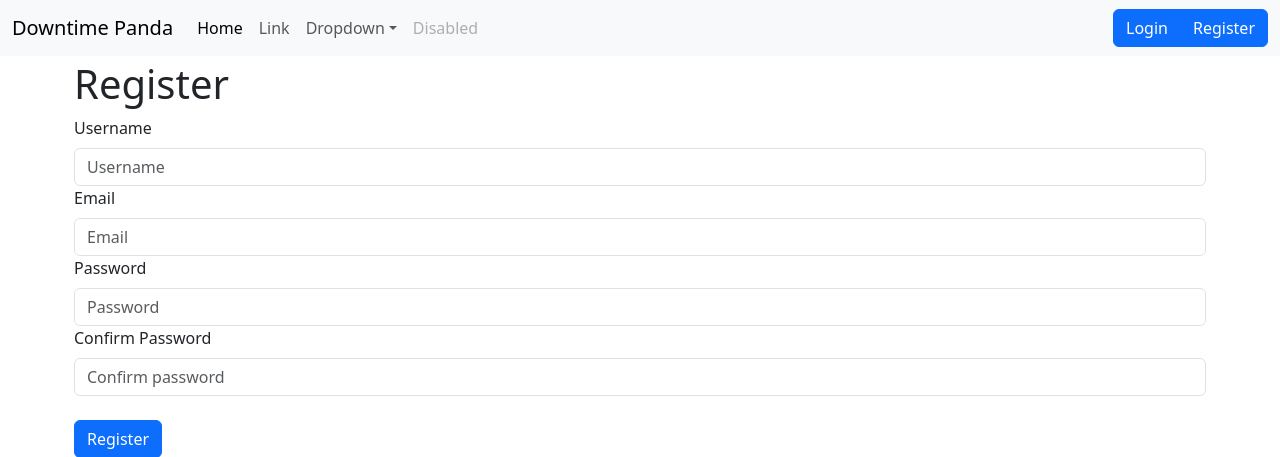
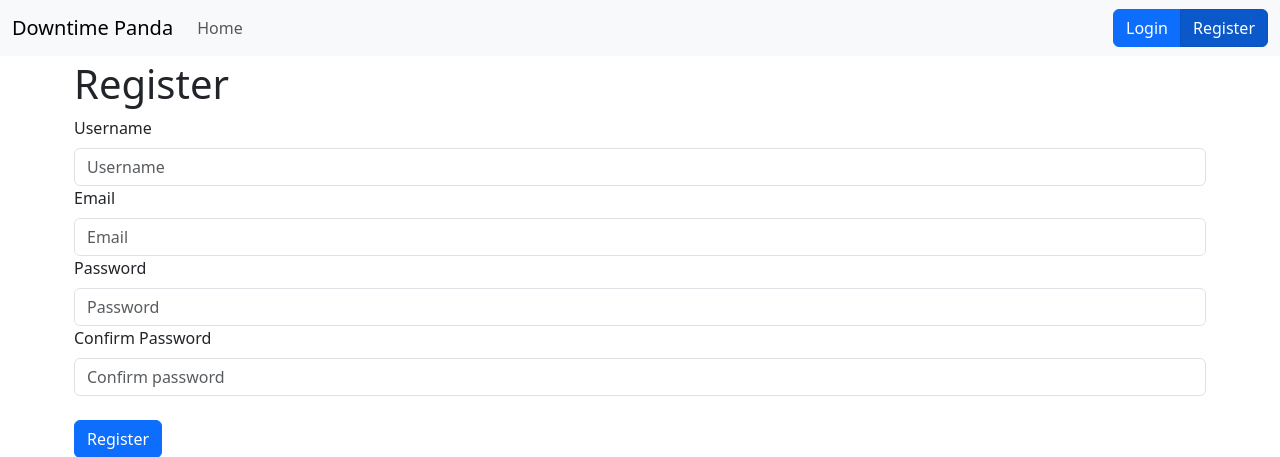
Before and after one commit to Mikel12455/downtime-panda, a Flask app: page /register in a window 1280 px wide. Shown: the top 457 px of the page. Run offline with Flask 3, Linux system fonts and the light colour scheme; parts of the project's set-up code (start-up, migrations or seed data) failed here and were passed over.

Commit message:
feat: :sparkles: Implementata validazione del form di registrazione
Implementata una prima bozza di validazione, e creato il file `macro.html.jinja` per raccogliere tutte le macro jinja riutilizzabili

```diff
--- a/src/downtime_panda/app.py
+++ b/src/downtime_panda/app.py
@@ -12,7 +12,7 @@ from flask import Flask, Response, abort, redirect, request, url_for
 from flask.templating import render_template
 from flask_wtf import FlaskForm
 from wtforms import PasswordField, StringField
-from wtforms.validators import DataRequired
+from wtforms.validators import DataRequired, Email, EqualTo
 
 from downtime_panda import model
 
@@ -150,27 +150,34 @@ def service_create():
 # ---------------------------------------------------------------------------- #
 @app.route("/register", methods=["GET", "POST"])
 def register():
-    # POST
-    if request.method == "POST":
-        # Handle user registration logic here
-        return redirect(url_for("index"))
-
-    # GET
     class RegisterForm(FlaskForm):
         username = StringField(
-            "Username", description="Username", validators=[DataRequired()]
+            "Username",
+            description="Username",
+            validators=[DataRequired("Username is required")],
         )
-        email = StringField("Email", description="Email", validators=[DataRequired()])
+        email = StringField(
+            "Email",
+            description="Email",
+            validators=[DataRequired("Email is required"), Email()],
+        )
         password = PasswordField(
-            "Password", description="Password", validators=[DataRequired()]
+            "Password",
+            description="Password",
+            validators=[
+                DataRequired("Password is required"),
+            ],
         )
         confirm_password = PasswordField(
             "Confirm Password",
             description="Confirm password",
-            validators=[DataRequired()],
+            validators=[EqualTo("password", message="Passwords must match")],
         )
 
-    return render_template("register.html.jinja", form=RegisterForm())
+    form = RegisterForm()
+    if form.validate_on_submit():
+        return redirect(url_for("index"))
+    return render_template("register.html.jinja", form=form)
 
 
 @app.route("/user")
--- a/src/downtime_panda/templates/base/navbar.html.jinja
+++ b/src/downtime_panda/templates/base/navbar.html.jinja
@@ -1,3 +1,4 @@
+{% from "macro.html.jinja" import navbar_element %}
 <nav class="navbar navbar-expand-lg bg-body-tertiary">
     <div class="container-fluid">
         <a class="navbar-brand" href="{{ url_for('index') }}">Downtime Panda</a>
@@ -15,43 +16,13 @@
              toggle="collapse"
              data-target=".navbar-collapse">
             <ul class="navbar-nav me-auto mb-2 mb-lg-0">
-                <li class="nav-item">
-                    <a class="nav-link active"
-                       aria-current="page"
-                       href="{{ url_for('index') }}">Home</a>
-                </li>
-                <li class="nav-item">
-                    <a class="nav-link" href="#">Link</a>
-                </li>
-                <li class="nav-item dropdown">
-                    <a class="nav-link dropdown-toggle"
-                       href="#"
-                       role="button"
-                       data-bs-toggle="dropdown"
-                       aria-expanded="false">Dropdown</a>
-                    <ul class="dropdown-menu">
-                        <li>
-                            <a class="dropdown-item" href="#">Action</a>
-                        </li>
-                        <li>
-                            <a class="dropdown-item" href="#">Another action</a>
-                        </li>
-                        <li>
-                            <hr class="dropdown-divider">
-                        </li>
-                        <li>
-                            <a class="dropdown-item" href="#">Something else here</a>
-                        </li>
-                    </ul>
-                </li>
-                <li class="nav-item">
-                    <a class="nav-link disabled" aria-disabled="true">Disabled</a>
-                </li>
+                {{ navbar_element('Home', 'index') }}
             </ul>
             <div class="d-flex">
                 <div class="btn-group" role="group">
                     <a class="btn btn-primary" href="{{ url_for('index') }}">Login</a>
-                    <a class="btn btn-primary" href="{{ url_for('register') }}">Register</a>
+                    <a class="btn btn-primary {{ 'active' if request.path == url_for("register") else '' }}"
+                       href="{{ url_for('register') }}">Register</a>
                 </div>
             </div>
         </div>
--- /dev/null
+++ b/src/downtime_panda/templates/macro.html.jinja
@@ -0,0 +1,20 @@
+<!-- Bootstrap Field Macro -->
+{% macro bootstrap_field(field) %}
+    <div class="form-group">
+        {{ field.label(class = "form-label") }}
+        {{ field(class="form-control {}".format("is-invalid" if field.errors) , placeholder=field.description, size=32, aria_describedby="{}Feedback".format(field.name) ) }}
+        {% if field.errors %}
+            <div id="{{ field.name }}Feedback" class="invalid-feedback">
+                {% for error in field.errors %}{{ error }}{% endfor %}
+            </div>
+        {% endif %}
+    </div>
+{% endmacro %}
+<!-- Navbar Element Macro -->
+{% macro navbar_element(text, route) %}
+    <li class="nav-item">
+        <a class="nav-link {{ 'active' if request.path == url_for(route) else '' }}"
+           aria-current="page"
+           href="{{ url_for(route) }}">{{ text }}</a>
+    </li>
+{% endmacro %}
--- a/src/downtime_panda/templates/register.html.jinja
+++ b/src/downtime_panda/templates/register.html.jinja
@@ -1,15 +1,5 @@
 {% extends "base.html.jinja" %}
-{% macro bootstrap_field(field) %}
-    <div class="form-group">
-        {{ field.label(class="form-label") }}
-        {{ field(class="form-control", placeholder=field.description, size=32) }}
-        {% if field.errors %}
-            <div class="invalid-feedback">
-                {% for error in field.errors %}{{ error }}{% endfor %}
-            </div>
-        {% endif %}
-    </div>
-{% endmacro %}
+{% from "macro.html.jinja" import bootstrap_field %}
 {% block title %}
     Register
 {% endblock title %}
```
Also changed, not shown: 1 other file.
